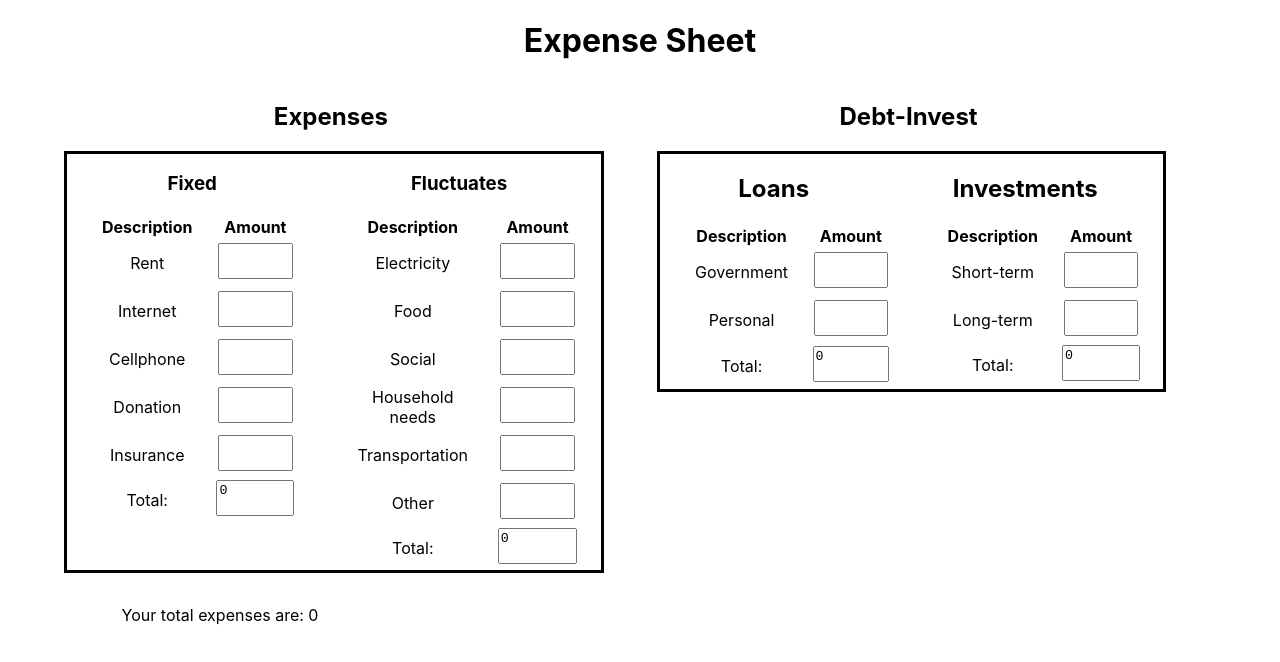
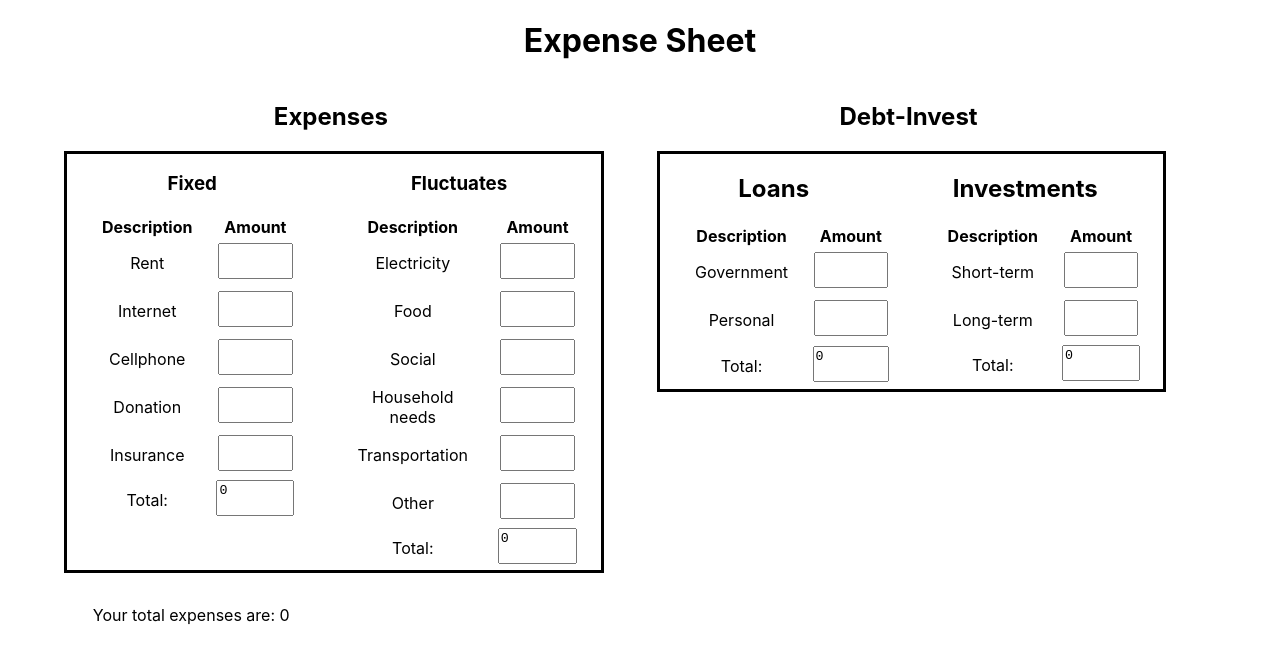
Before and after one commit to timbolaj/Expense-sheet, a React (Create React App) app: page / in a window 1280 px wide. Shown: the top 662 px of the page. Built offline with nearby package versions, Linux system fonts and the light colour scheme.

Commit message:
minimum viable product complete

```diff
--- a/src/Styles/Total-Expenditures.scss
+++ b/src/Styles/Total-Expenditures.scss
@@ -1,5 +1,5 @@
 .TotalExpenditure {
   display: flex;
   padding-top: 2em;
-  width: 90%;
+  width: 95%
 }
```
